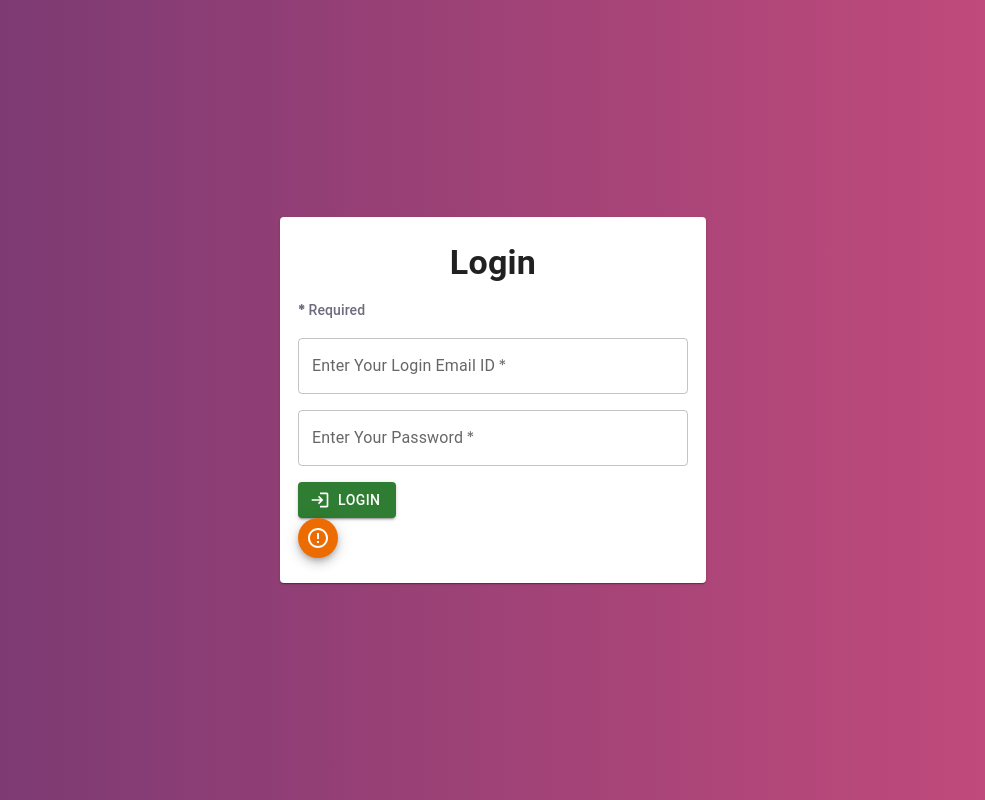
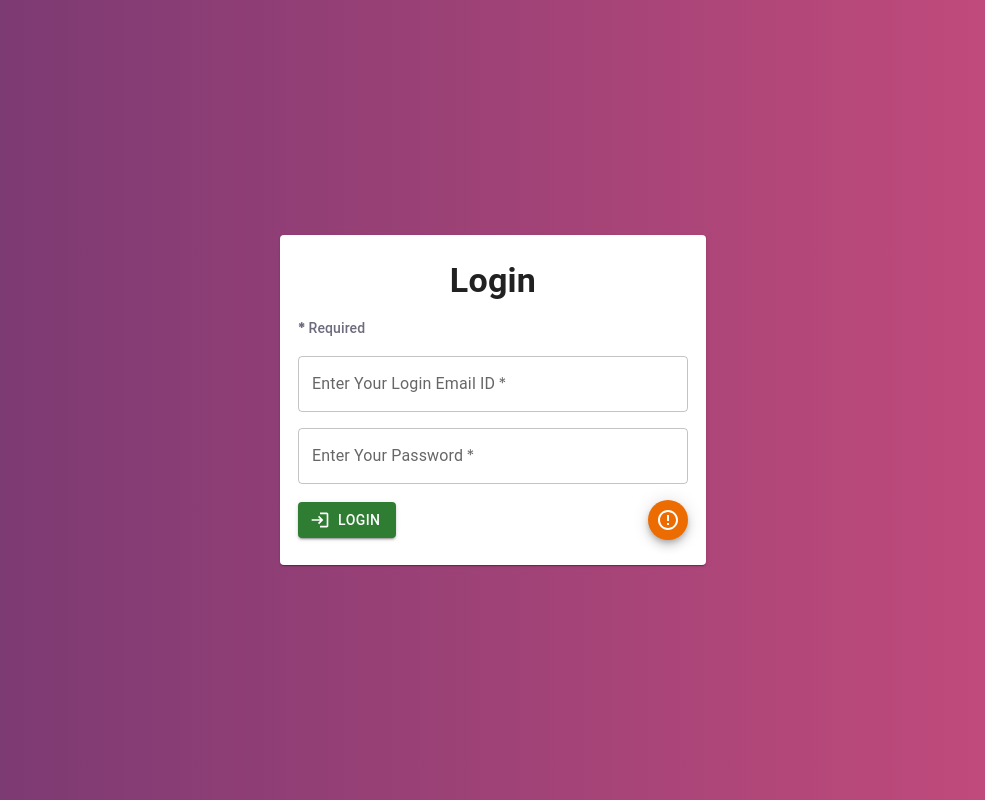
Before and after one commit to Nadeem-Abdun/fuel-calculator-app, a React (Create React App) app: page / in a window 1280 px wide. Shown: the whole page, without its empty margins (147-1132 px from the left). Built offline with nearby package versions, Linux system fonts and the light colour scheme.

Commit message:
Error messages and tooltips added

```diff
--- a/src/Components/FuelCalculator.tsx
+++ b/src/Components/FuelCalculator.tsx
@@ -1,5 +1,5 @@
 import React, { useState } from 'react'
-import { Grid, Card, Typography, TextField, Button } from '@mui/material'
+import { Grid, Card, Typography, TextField, Button, Tooltip } from '@mui/material'
 import LocalGasStationIcon from '@mui/icons-material/LocalGasStation';
 import LogoutIcon from '@mui/icons-material/Logout';
 
@@ -20,6 +20,8 @@ function FuelCalculator(props: PropTyp) {
     const [fuelQty, setFuelQty] = useState<number>(0)
     const [fuelCost, setFuelCost] = useState<number>(0)
 
+    const [emptyFieldsValidator, setemptyFieldsValidator] = useState(false);
+
     // Quantity calculation function
     const QtyCal = () => {
         let quantityOfFuel = (Number(distance) / Number(vehicleMileage)).toFixed(3)
@@ -35,8 +37,14 @@ function FuelCalculator(props: PropTyp) {
 
     // Submit function
     const handleCalSubmit = () => {
-        QtyCal()
-        CostCal()
+        if (distance !== "" && fuelPrice !== "" && vehicleMileage !== "") {
+            QtyCal()
+            CostCal()
+            setemptyFieldsValidator(false)
+        }
+        else {
+            setemptyFieldsValidator(true)
+        }
     }
 
     return (
@@ -49,7 +57,7 @@ function FuelCalculator(props: PropTyp) {
                                 <Typography variant='h4' textAlign='center' fontWeight='bold'>Fuel Calculator</Typography>
                             </Grid>
                             <Grid item xs={11}>
-                                <Typography variant='subtitle2'><b>*</b> Required</Typography>
+                                <Typography variant='subtitle2' color='#6D6C7D'><b>*</b> Required</Typography>
                             </Grid>
                             <Grid item xs={11}>
                                 <TextField
@@ -58,7 +66,7 @@ function FuelCalculator(props: PropTyp) {
                                     fullWidth
                                     type='number'
                                     value={distance}
-                                    onChange={(e) => setDistance(e.target.value)}
+                                    onChange={(e) => { setDistance(e.target.value); setemptyFieldsValidator(false) }}
                                     required
                                 />
                             </Grid>
@@ -69,7 +77,7 @@ function FuelCalculator(props: PropTyp) {
                                     fullWidth
                                     type='number'
                                     value={fuelPrice}
-                                    onChange={(e) => setFuelPrice(e.target.value)}
+                                    onChange={(e) => { setFuelPrice(e.target.value); setemptyFieldsValidator(false) }}
                                     required
                                 />
                             </Grid>
@@ -80,20 +88,29 @@ function FuelCalculator(props: PropTyp) {
                                     fullWidth
                                     type='number'
                                     value={vehicleMileage}
-                                    onChange={(e) => setVehicleMileage(e.target.value)}
+                                    onChange={(e) => { setVehicleMileage(e.target.value); setemptyFieldsValidator(false) }}
                                     required
                                 />
                             </Grid>
+                            {emptyFieldsValidator &&
+                                <Grid item xs={11}>
+                                    <Typography variant='subtitle2' color='error' textAlign='center'>"All fields are mandatory"</Typography>
+                                </Grid>
+                            }
                             <Grid item xs={11}>
                                 <Typography variant='body1'>Fuel Quantity Estimated: <strong>{fuelQty}</strong> L </Typography>
                                 <Typography variant='body1'>Fuel Cost Estimated: <strong>{fuelCost}</strong> Rs </Typography>
                             </Grid>
-                            <Grid container item xs={11} justifyContent='space-evenly' alignItems='center'>
+                            <Grid container item xs={11} justifyContent='space-between' alignItems='center' spacing={1}>
                                 <Grid item>
-                                    <Button onClick={() => { handleCalSubmit() }} startIcon={<LocalGasStationIcon />} color='success' variant='contained'>Calculate</Button>
+                                    <Tooltip title='Click to Calculate' placement="right" arrow>
+                                        <Button onClick={() => { handleCalSubmit() }} startIcon={<LocalGasStationIcon />} color='success' variant='contained'>Calculate</Button>
+                                    </Tooltip>
                                 </Grid>
                                 <Grid item>
-                                    <Button onClick={() => { setisLoginValid(false) }} startIcon={<LogoutIcon />} color='error' variant='contained'>Logout</Button>
+                                    <Tooltip title='Click to Logout' placement="left" arrow>
+                                        <Button onClick={() => { setisLoginValid(false) }} startIcon={<LogoutIcon />} color='error' variant='contained'>Logout</Button>
+                                    </Tooltip>
                                 </Grid>
                             </Grid>
                         </Grid>
--- a/src/Components/LoginPage.tsx
+++ b/src/Components/LoginPage.tsx
@@ -1,5 +1,7 @@
-import React, { useState, useEffect } from 'react'
-import { Button, Card, Grid, Fab, TextField, Typography, Tooltip } from '@mui/material'
+import React, { useState, useEffect } from 'react';
+import { Button, Card, Grid, Fab, TextField, Typography, Tooltip } from '@mui/material';
+import { createTheme } from '@mui/material/styles';
+import { useMediaQuery } from '@mui/material';
 import LoginIcon from '@mui/icons-material/Login';
 import ErrorOutlineIcon from '@mui/icons-material/ErrorOutline';
 
@@ -11,6 +13,22 @@ interface PropTyp {
 function LoginPage(props: PropTyp) {
 
     const { setisLoginValid } = props;
+
+    // Resposiveness Breakpoints
+    const theme = createTheme({
+        breakpoints: {
+            values: {
+                xs: 0,
+                sm: 600,
+                md: 960,
+                lg: 1280,
+                xl: 1920,
+            },
+        },
+    });
+    const isXs = useMediaQuery(theme.breakpoints.only('xs'));
+    const isSm = useMediaQuery(theme.breakpoints.only('sm'));
+    const isLg = useMediaQuery(theme.breakpoints.only('lg'));
 
     // State Management
     const [loginId, setLoginId] = useState('');
@@ -79,13 +97,19 @@ function LoginPage(props: PropTyp) {
                                     type='password'
                                 />
                             </Grid>
-                            <Grid container item xs={11} justifyContent='space-between' alignItems='center'>
-                                <Grid container xs={10.8} item alignItems='center' spacing={isCredValid ? 0 : 1}>
-                                    <Tooltip title='Click to Login' placement="right" arrow>
+                            <Grid container item xs={11} justifyContent='space-between' alignItems='center' spacing={(isXs || isSm) ? 1 : 0} wrap={isLg ? 'nowrap' : 'wrap'}>
+                                <Grid container xs={10.8} item alignItems='center' spacing={isCredValid ? 0 : 1} wrap='nowrap'>
+                                    {!isCredValid ?
                                         <Grid item>
                                             <Button onClick={() => { loginValidationFunc() }} variant='contained' startIcon={<LoginIcon />} color='success'>Login</Button>
                                         </Grid>
-                                    </Tooltip>
+                                        :
+                                        <Tooltip title='Click to Login' placement="right" arrow>
+                                            <Grid item>
+                                                <Button onClick={() => { loginValidationFunc() }} variant='contained' startIcon={<LoginIcon />} color='success'>Login</Button>
+                                            </Grid>
+                                        </Tooltip>
+                                    }
                                     {!isCredValid &&
                                         <Grid item>
                                             <Typography variant='subtitle2' color='error'>Invalid Credentials!</Typography>
@@ -94,7 +118,7 @@ function LoginPage(props: PropTyp) {
                                 </Grid>
                                 <Grid container xs='auto' item alignItems='center'>
                                     <Grid item>
-                                        <Tooltip title='Login Bypass' placement="left" arrow>
+                                        <Tooltip title='Login Bypass' placement={(isXs || isSm) ? "right" : "left"} arrow>
                                             <Fab size='small' onClick={() => { setisLoginValid(true) }} color="warning">
                                                 <ErrorOutlineIcon />
                                             </Fab>
```
